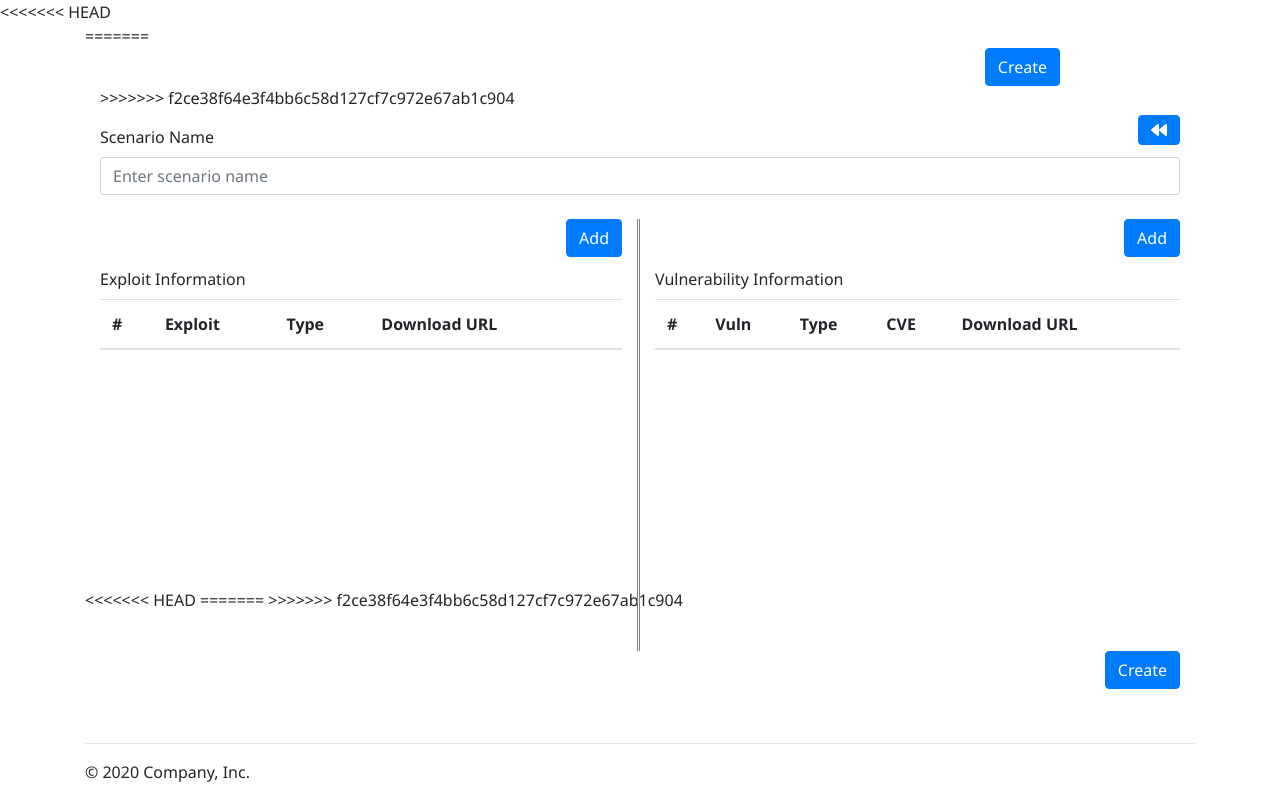
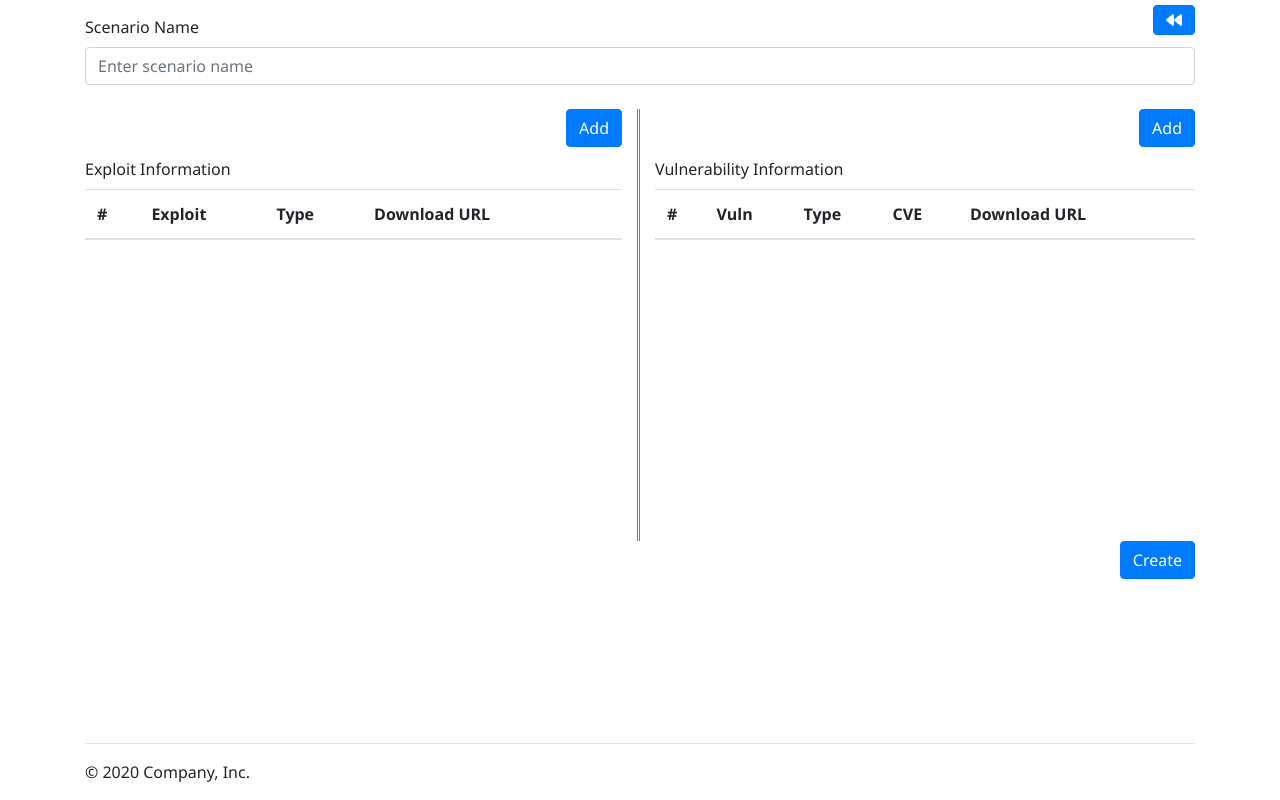
Before and after one commit to Practicum-Team-3/BlackHole-Electron, a plain HTML site: page Screens/Windows/newScenarioWindow/newScenario.html in a window 1280 px wide. Drawn offline with nearby package versions, Linux system fonts and the light colour scheme.

Commit message:
fixNewScenarioLayout

```diff
--- a/Screens/Windows/newScenarioWindow/newScenario.html
+++ b/Screens/Windows/newScenarioWindow/newScenario.html
@@ -170,14 +170,9 @@
 
     </head>
     <body>
-<<<<<<< HEAD
+
 		<div class="container" style="height:400px;">
-=======
-		<div class="container" style="height:540px;">
-			<div class="text-right">
-				<button type="submit" style="margin-right:120px;" onclick='window.location="../MachineListWindow/machineList.html";' class="btn btn-primary">Create</button>
-			</div>
->>>>>>> f2ce38f64e3f4bb6c58d127cf7c972e67ab1c904
+
 			<div class="row">
 				<div class="col-md-12 text-right" style="height:15px; padding-top:5px;">
 					<button type="submit" onClick="window.location='../welcomeWindow/welcomeWindow.html';" class="btn btn-primary fa fa-backward"></button>
@@ -330,9 +325,5 @@
 					<p>&copy; 2020 Company, Inc.</p>
 			</footer>
 		</div>
-<<<<<<< HEAD
-
-=======
->>>>>>> f2ce38f64e3f4bb6c58d127cf7c972e67ab1c904
     </body>
 </html>
```
